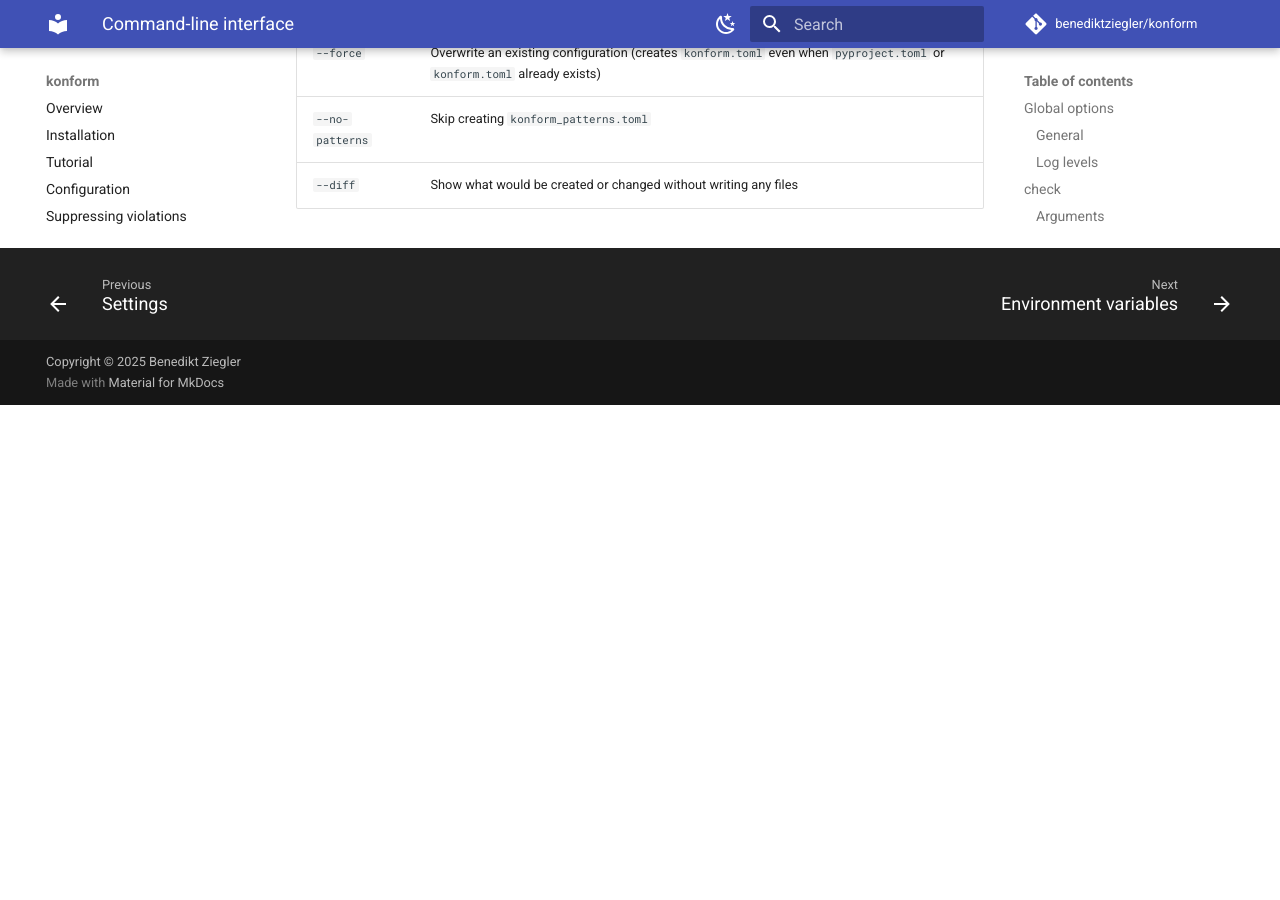
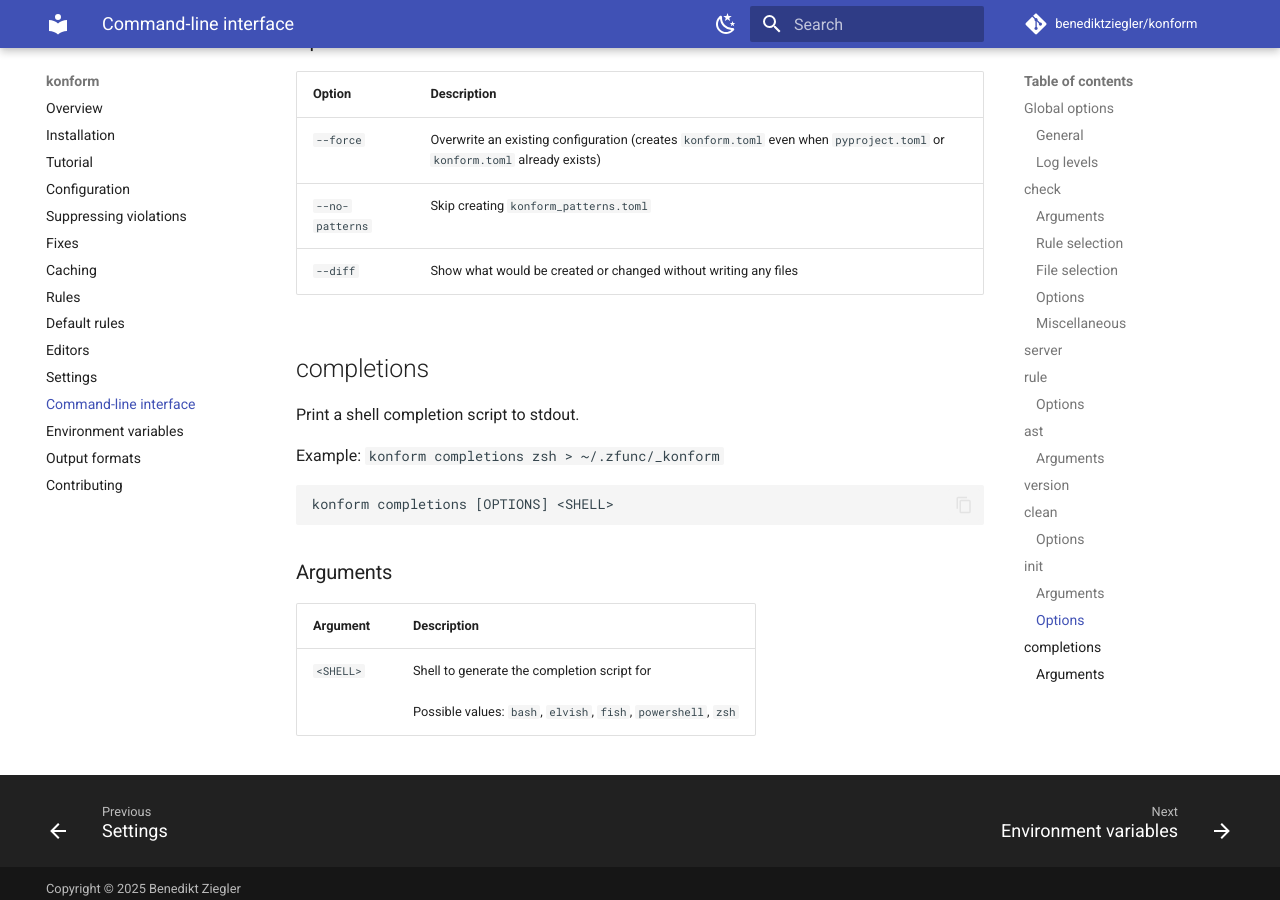
Before and after one commit to benediktziegler/konform, an MkDocs documentation site: the page built from docs/reference/cli.md, in a window 1280 px wide and 900 px high, scrolled down 7394 px. Built offline with MkDocs 1.6.1 and Material for MkDocs 9.7.7, drawn with Linux system fonts in a browser that asks for light colours; comment, search, counter and statistics services are not loaded; before the commit the page ends 7799 px from its top, so only the background shows below that; some of the changed text lies outside the part shown.

Commit message:
feat(cli): add completions subcommand for shell completion scripts
Co-Authored-By: Claude Sonnet 5.5 <noreply@anthropic.com>

````diff
--- a/Cargo.toml
+++ b/Cargo.toml
@@ -15,6 +15,8 @@ path = "src/main.rs"
 [dependencies]
 # CLI argument parsing
 clap = { version = "4", features = ["derive", "env"] }
+# Shell completion script generation (`konform completions <shell>`)
+clap_complete = "4"
 
 # Serialization / deserialization
 serde      = { version = "1", features = ["derive"] }
--- a/docs/reference/cli.md
+++ b/docs/reference/cli.md
@@ -17,6 +17,7 @@ konform [OPTIONS] [COMMAND]
 | [`version`](#version) | Print konform's version |
 | [`clean`](#clean) | Clear any caches in the current directory or directories |
 | [`init`](#init) | Initialise konform in the current directory |
+| [`completions`](#completions) | Print a shell completion script to stdout.<br><br>Example: `konform completions zsh > ~/.zfunc/_konform` |
 
 ## Global options
 
@@ -182,3 +183,19 @@ konform init [OPTIONS] [PATH]
 | `--force` | Overwrite an existing configuration (creates `konform.toml` even when `pyproject.toml` or `konform.toml` already exists) |
 | `--no-patterns` | Skip creating `konform_patterns.toml` |
 | `--diff` | Show what would be created or changed without writing any files |
+
+## completions
+
+Print a shell completion script to stdout.
+
+Example: `konform completions zsh > ~/.zfunc/_konform`
+
+```text
+konform completions [OPTIONS] <SHELL>
+```
+
+### Arguments
+
+| Argument | Description |
+| -------- | ----------- |
+| `<SHELL>` | Shell to generate the completion script for<br><br>Possible values: `bash`, `elvish`, `fish`, `powershell`, `zsh` |
````
Also changed, not shown: CHANGELOG.md (+1 -0 lines), docs/installation.md (+10 -0 lines), 4 other files.
